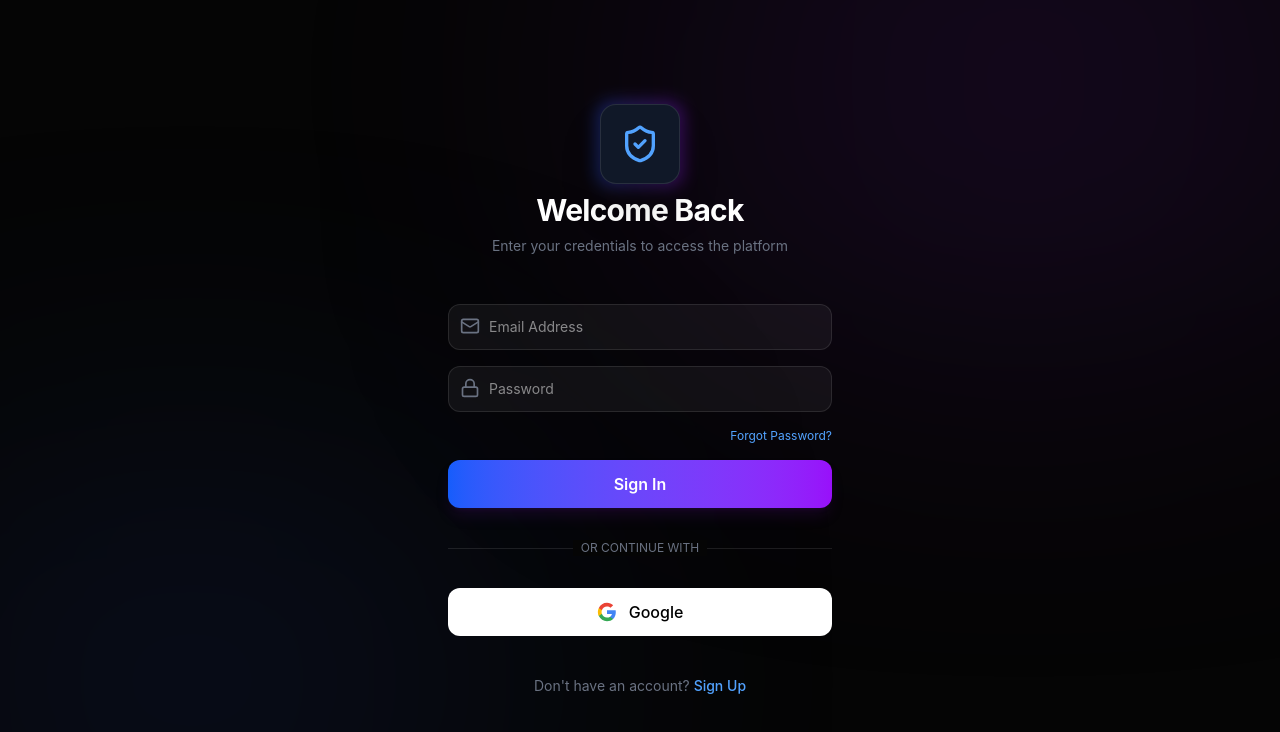
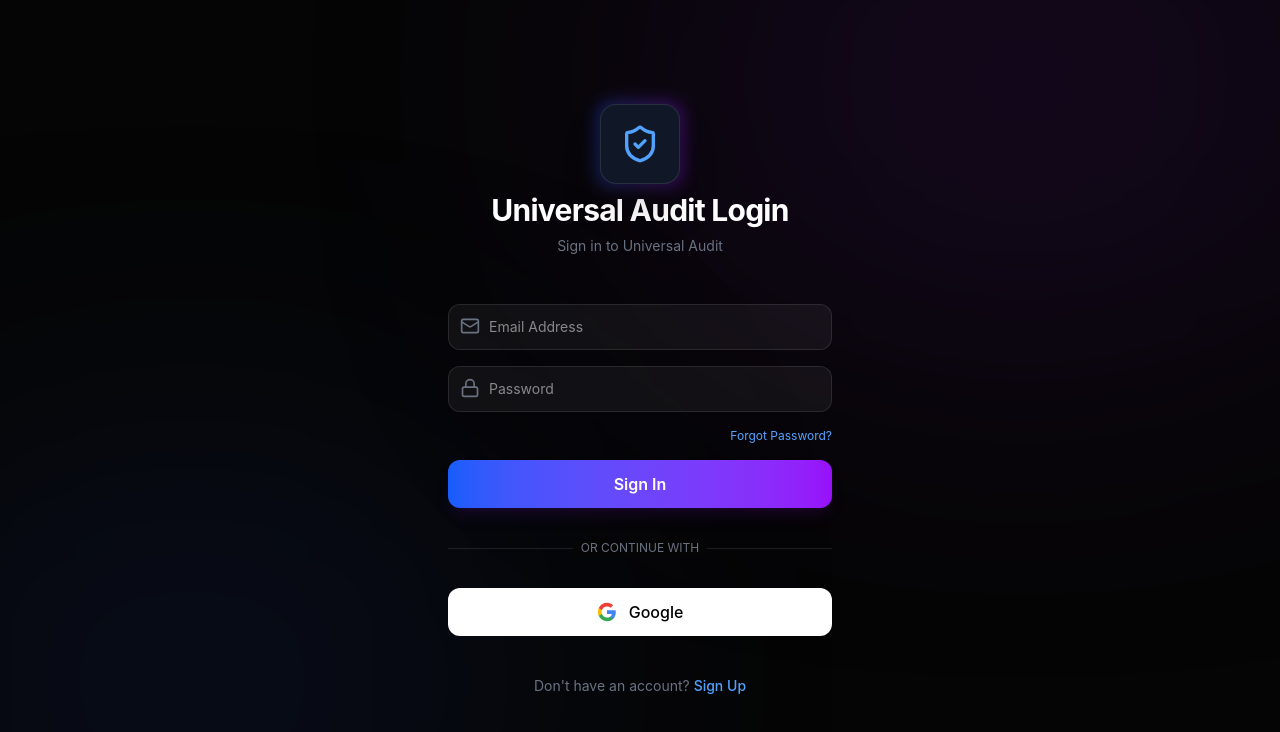
Before and after one commit to JeniFlemin1589/Universal-Audit, a Next.js app in the folder frontend/: page /login in a window 1280 px wide. Shown: the top 732 px of the page. Built offline with nearby package versions, Linux system fonts and the light colour scheme; no server answers.

Commit message:
Rename application to Universal Audit on login and sign up pages

```diff
--- /dev/null
+++ b/frontend/src/app/login/layout.tsx
@@ -0,0 +1,14 @@
+import { Metadata } from "next";
+
+export const metadata: Metadata = {
+    title: "Universal Audit",
+    description: "Secure access to Universal Audit",
+};
+
+export default function LoginLayout({
+    children,
+}: {
+    children: React.ReactNode;
+}) {
+    return <>{children}</>;
+}
--- a/frontend/src/app/login/page.tsx
+++ b/frontend/src/app/login/page.tsx
@@ -71,11 +71,11 @@
 
                     {/* Title */}
                     <div className="space-y-2">
-                        <h1 className="text-3xl font-bold tracking-tight text-white">
-                            {isLogin ? "Welcome Back" : "Create Account"}
+                        <h1 className="text-3xl font-bold tracking-tight text-white focus:outline-none">
+                            {isLogin ? "Universal Audit Login" : "Universal Audit Sign Up"}
                         </h1>
                         <p className="text-gray-500 text-sm">
-                            {isLogin ? "Enter your credentials to access the platform" : "Join the Universal Audit Platform"}
+                            {isLogin ? "Sign in to Universal Audit" : "Join Universal Audit"}
                         </p>
                     </div>
 
```
